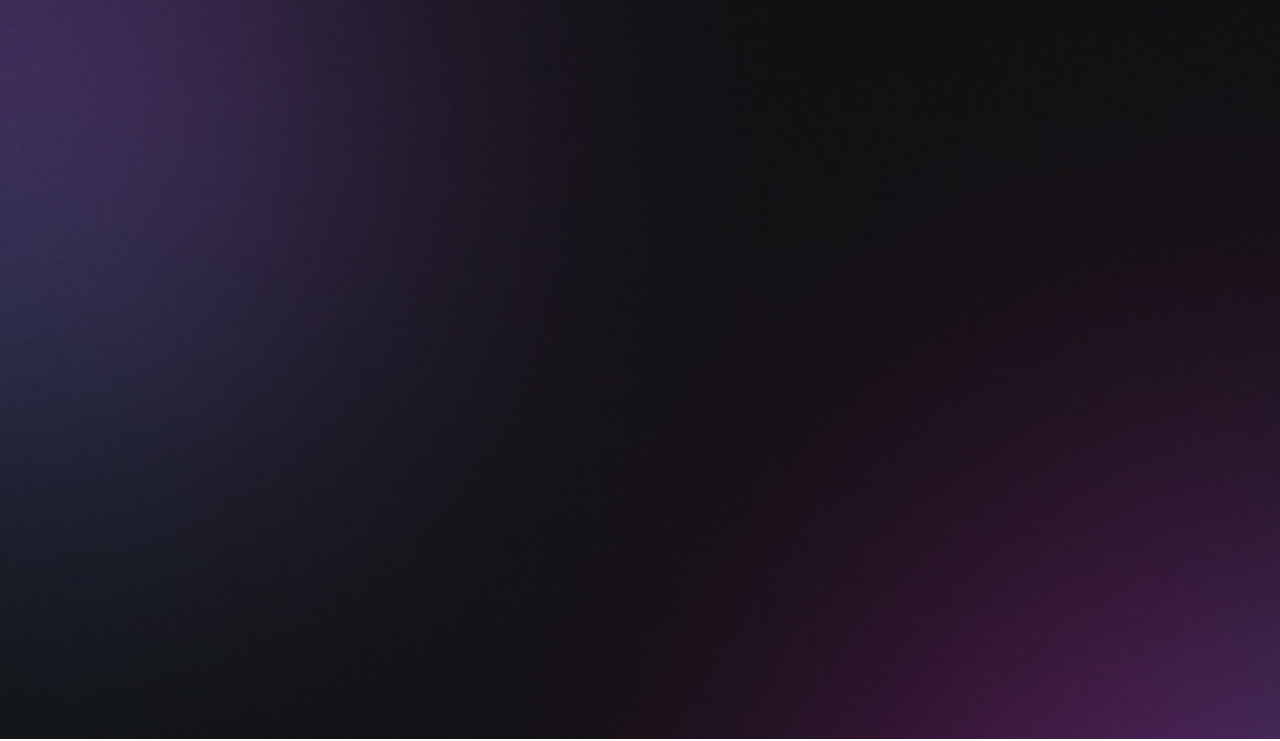
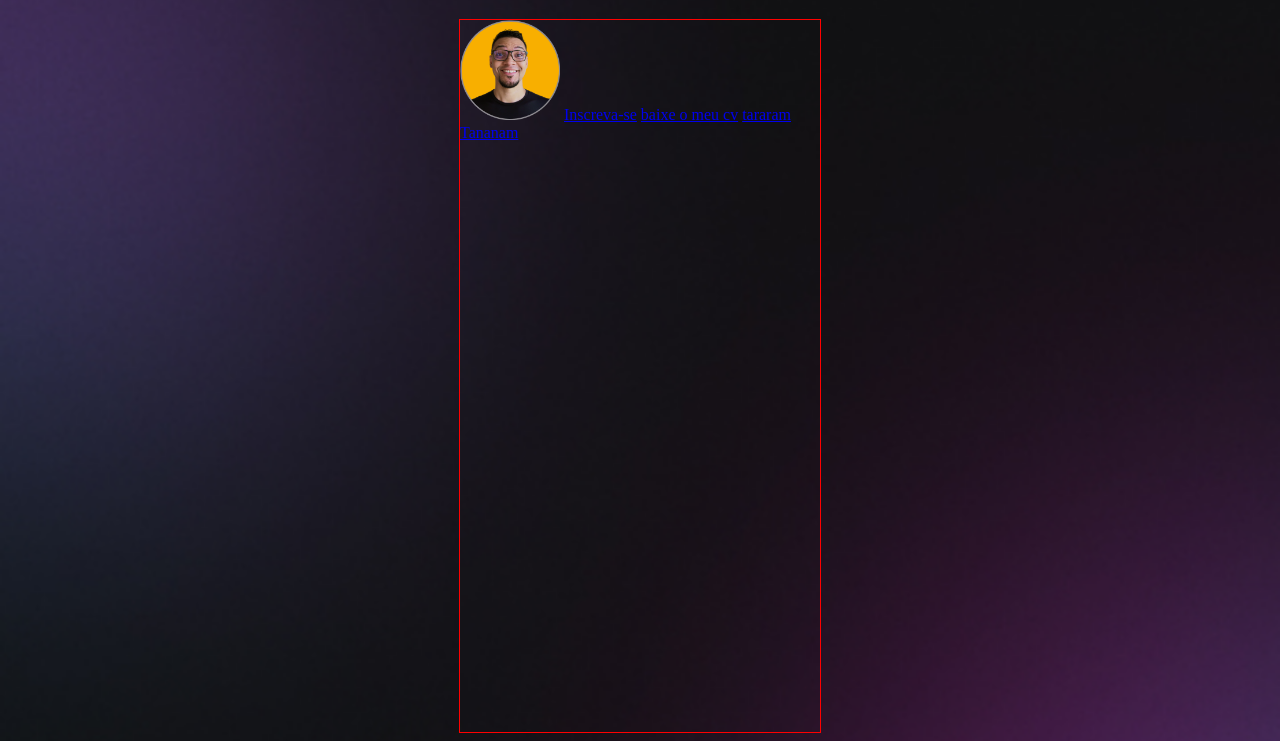
Before and after one commit to badb0rn/rocketseats, a plain HTML site: page index.html in a window 1280 px wide. Shown: the part 61-802 px from the top of the page. Drawn offline with Linux system fonts and the light colour scheme.

Commit message:
alterações de style e index

```diff
--- a/index.html
+++ b/index.html
@@ -8,5 +8,12 @@
 </head>
 <body>
     <h1>Projeto</h1>
+    <div class="container">
+        <img src="assets/avatar.png" alt="profile picture">
+        <a href="www.google.com" target="_blank">Inscreva-se</a>
+        <a href="www.google.com" target="_blank">baixe o meu cv</a>
+        <a href="www.google.com" target="_blank">tararam</a>
+        <a href="www.google.com" target="_blank">Tananam</a>
+    </div>
 </body>
 </html>
--- a/style.css
+++ b/style.css
@@ -8,3 +8,17 @@
 body{
     background: url(./assets/bg-mobile.jpg) no-repeat top center/cover;
 }
+
+.container{
+    width: 360px;
+    height: 712px;
+    border: 1px solid red;
+    margin-left: auto;
+    margin-right: auto;
+
+}
+
+.container img{
+    width: 100px;
+    height: 100px;
+}
```
